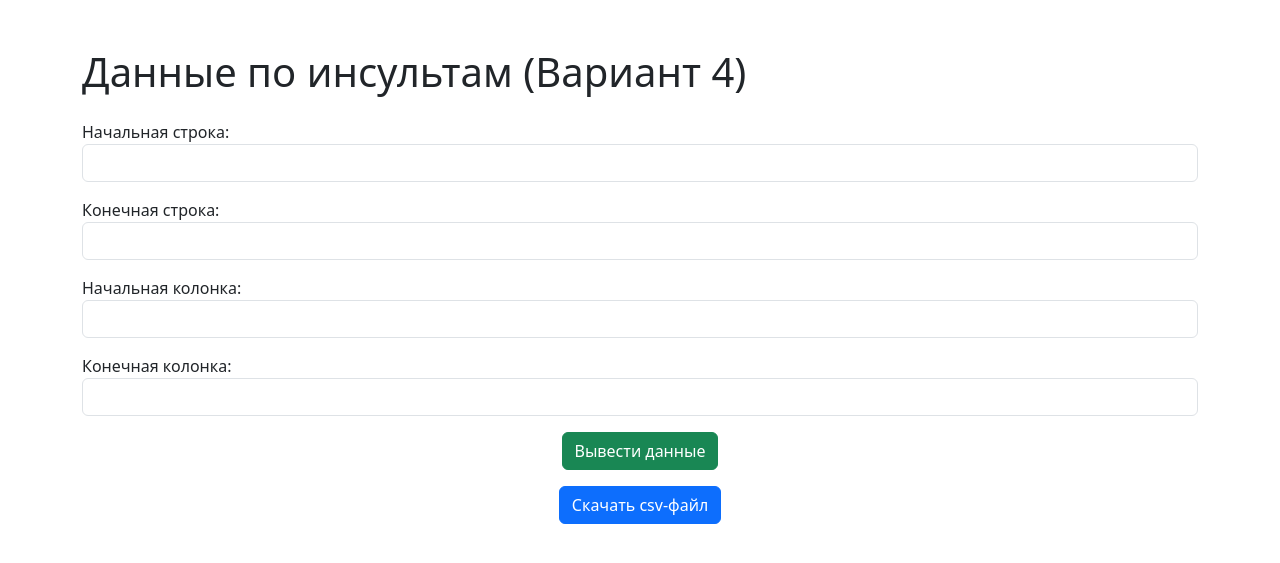
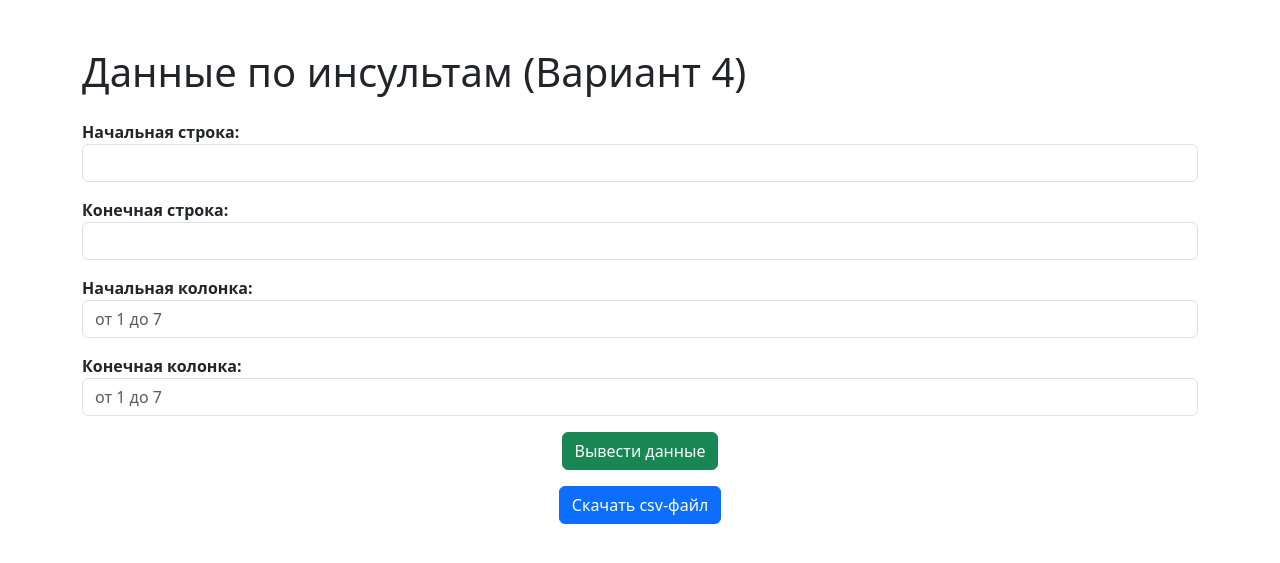
Before and after one commit to maxnes3/MAI_LabWorks, a Flask app: page / in a window 1280 px wide. Shown: the top 563 px of the page. Run offline with Flask 3, Linux system fonts and the light colour scheme.

Commit message:
готово

```diff
--- a/ScriptsLab/templates/display_data.html
+++ b/ScriptsLab/templates/display_data.html
@@ -32,6 +32,7 @@
         </table>
 
         <h2 class="mt-5">Описание набора данных</h2>
+        <p class="fw-semibold">Age - возраст, sex - пол, bmi - индекс массы тела, children - кол-во детей, smoker - курение, region - регион, charges - расходы</p>
         <p>Количество строк: {{ dataset_description.total_rows }} ({{ dataset_description.total_rows_words }})</p>
         <p>Количество столбцов: {{ dataset_description.total_cols }} ({{ dataset_description.total_cols_words }})</p>
         <p>Количество незаполненных ячеек: {{ dataset_description.num_empty_cells }} ({{ dataset_description.num_empty_cells_words }})</p>
--- a/ScriptsLab/templates/error_data.html
+++ b/ScriptsLab/templates/error_data.html
@@ -6,7 +6,7 @@
 </head>
 <body>
     <div class="container mt-5 text-center">
-        <h1 class="text-red">{{error_info}}</h1>
+        <h1 class="text-danger">{{error_info}}</h1>
         <form class="mt-5" action="/" method="GET">
         <button type="submit" class="btn btn-primary">Вернуться на главную страницу</button>
         </form>
--- a/ScriptsLab/templates/index.html
+++ b/ScriptsLab/templates/index.html
@@ -9,20 +9,20 @@
         <h1 class="mb-4">Данные по инсультам (Вариант 4)</h1>
         <form class="mb-3" action="/display_data" method="POST">
             <div class="form-group mb-3">
-                <label for="start_row">Начальная строка:</label>
-                <input type="number" name="start_row" class="form-control" required>
+                <label for="start_row" class="fw-semibold">Начальная строка:</label>
+                <input type="number" id="start_row" name="start_row" class="form-control" required>
             </div>
             <div class="form-group mb-3">
-                <label for="end_row">Конечная строка:</label>
-                <input type="number" name="end_row" class="form-control" required>
+                <label for="end_row" class="fw-semibold">Конечная строка:</label>
+                <input type="number" id="end_row" name="end_row" class="form-control" required>
             </div>
             <div class="form-group mb-3">
-                <label for="start_col">Начальная колонка:</label>
-                <input type="number" name="start_col" class="form-control" required>
+                <label for="start_col" class="fw-semibold">Начальная колонка:</label>
+                <input type="number" id="start_col" name="start_col" class="form-control" required placeholder="от 1 до 7">
             </div>
             <div class="form-group mb-3">
-                <label for="end_col">Конечная колонка:</label>
-                <input type="number" name="end_col" class="form-control" required>
+                <label for="end_col" class="fw-semibold">Конечная колонка:</label>
+                <input type="number" id="end_col" name="end_col" class="form-control" required placeholder="от 1 до 7">
             </div>
             <div class="text-center">
                 <button type="submit" class="btn btn-success">Вывести данные</button>
```
